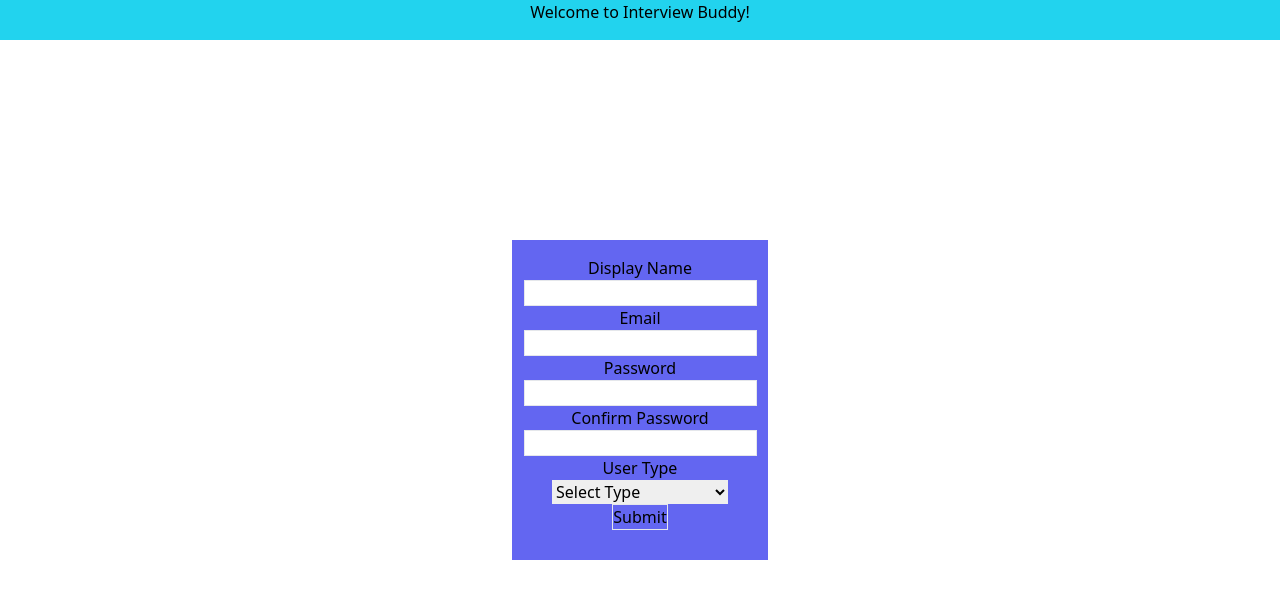
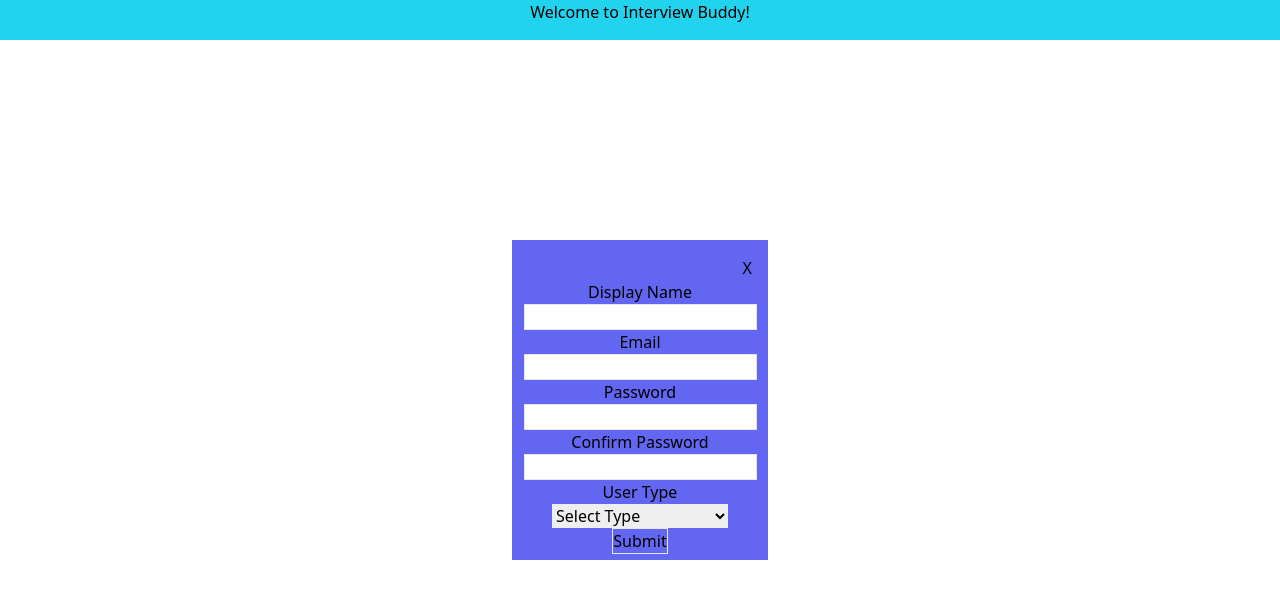
Before and after one commit to Interview-Buddy/interview-buddy-fe, a Next.js app: page / in a window 1280 px wide. Both pictures are taken after a click on the button "Sign Up". Shown: the top 598 px of the page. Built offline with nearby package versions, Linux system fonts and the light colour scheme.

Commit message:
Add interface for props, and button for closing modal on click

```diff
--- a/components/signup.tsx
+++ b/components/signup.tsx
@@ -1,8 +1,12 @@
 'use client';
 
-import { useState } from "react"
+import { useState, MouseEvent, FC } from "react"
 
-const SignUp = () => {
+interface SignUpProps {
+  modalHandler: (e: MouseEvent<HTMLButtonElement>) => void
+}
+
+const SignUp:FC<SignUpProps> = ( { modalHandler } ) => {
   const [displayName, setDisplayName] = useState('');
   const [password, setPassword] = useState('');
   const [confirmPassword, setConfirmPassword] = useState('');
@@ -13,7 +17,10 @@ const SignUp = () => {
     <section className="flex flex-col items-center absolute inset-0 top-20 h-[40rem] place-content-center">
       <form
         className="flex flex-col items-center box-border h-80 w-64 p-4 bg-indigo-500">
-      <div className="flex flex-col items-center">
+        <div className="flex justify-end w-56">
+          <button onClick={(e) => modalHandler(e)}>X</button>
+        </div>
+        <div className="flex flex-col items-center">
           <label htmlFor="displayName">Display Name</label>
           <input
             id="displayName"
```
